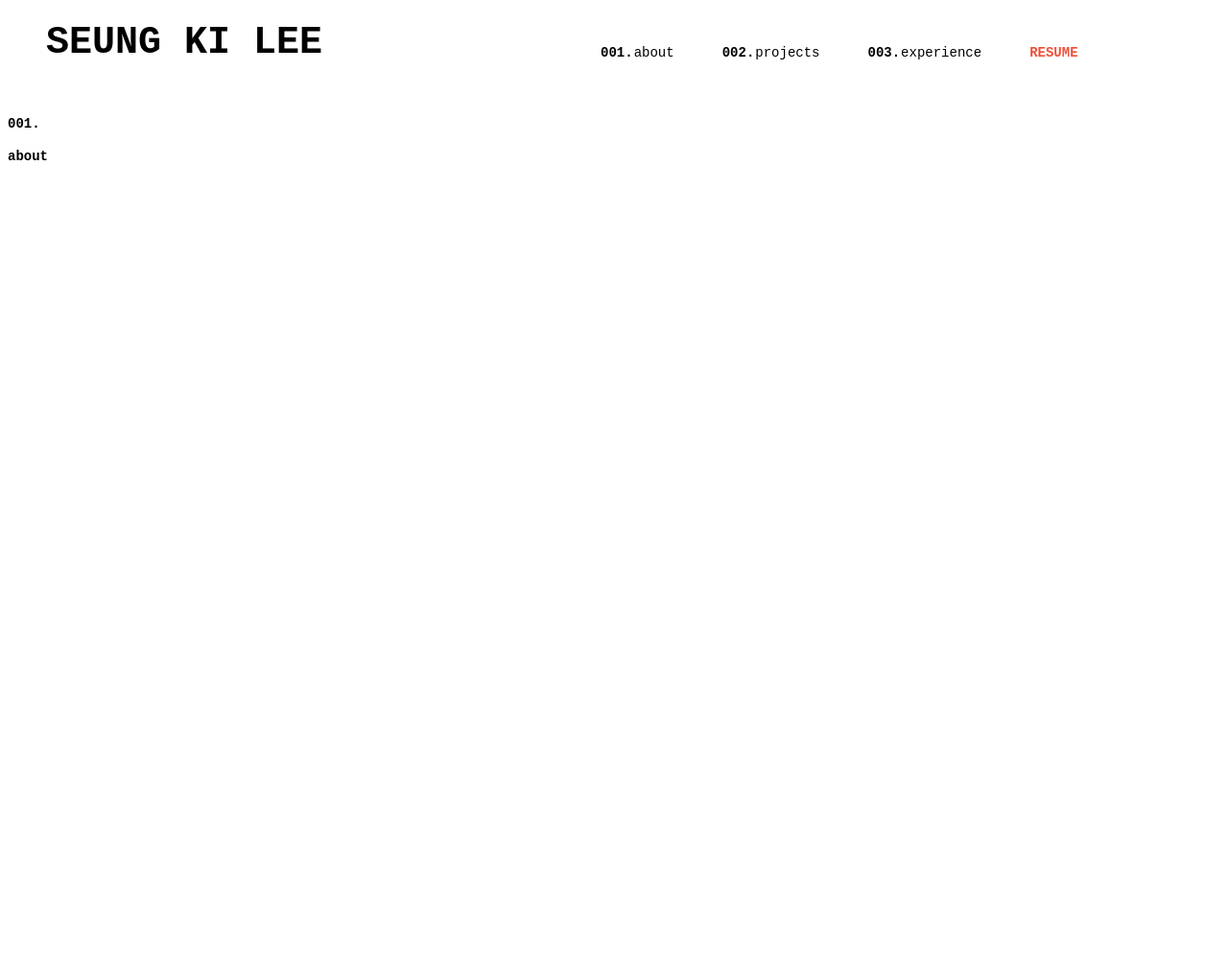
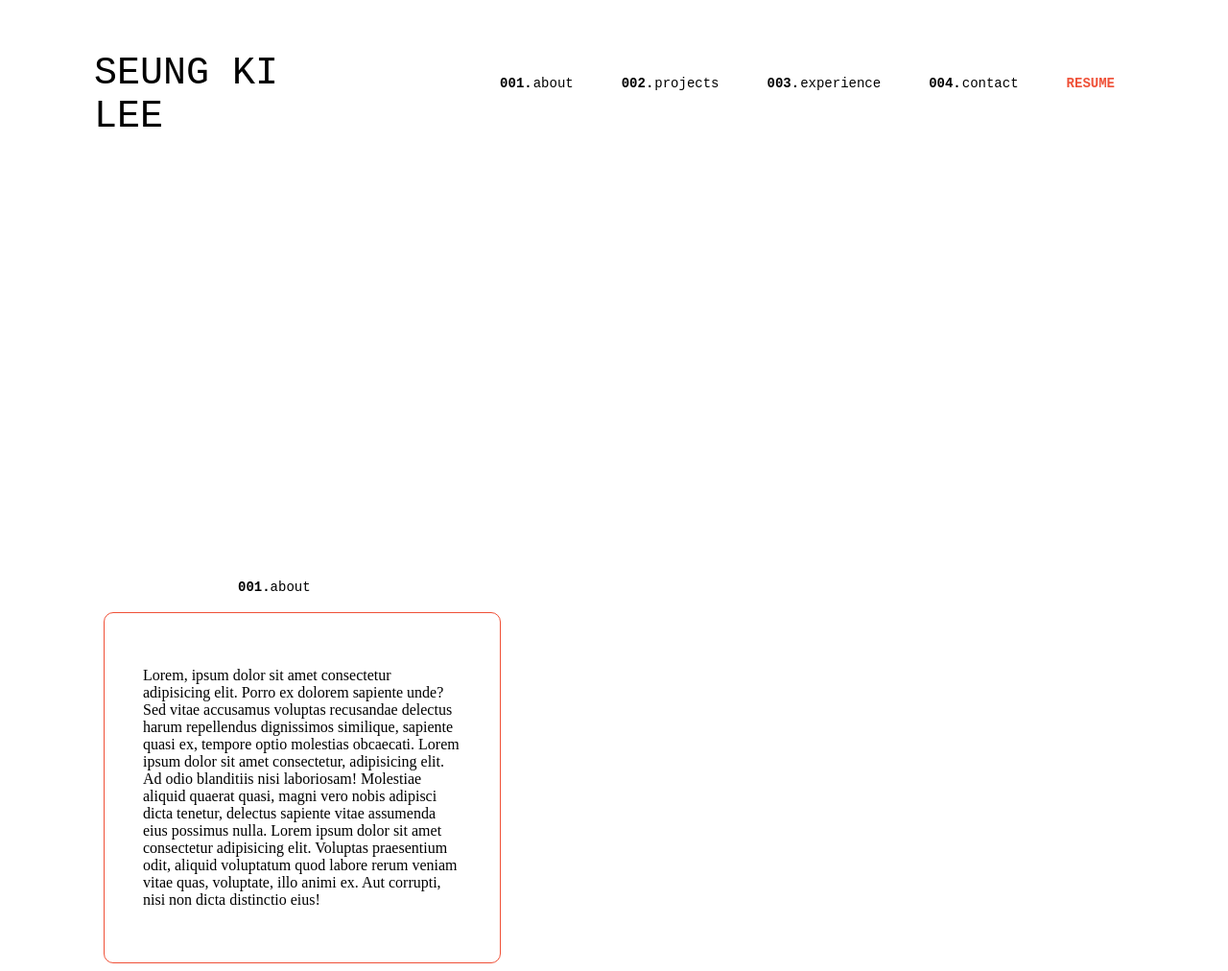
Before and after one commit to stvnlee890/Portfolio-Website, a plain HTML site: page index.html in a window 1280 px wide. Shown: the whole page at 96% size. Before the commit the page ends 800 px from the top, so only its background shows below. Drawn offline with Linux system fonts and the light colour scheme; a web font is replaced by a local one.

Commit message:
dev branch

```diff
--- a/index.html
+++ b/index.html
@@ -9,24 +9,35 @@
   <link href="https://fonts.googleapis.com/css2?family=Spline+Sans+Mono:wght@300;600&display=swap" rel="stylesheet">
   <title>Seung Ki Lee</title>
 </head>
+
+<body>
+  <div class="header">
   <header class="navigation">
     <ul class="top-nav-bar">
       <li id="top-nav-name">SEUNG KI LEE</li>
       <div class="top-navigation">
         <li class="top-nav-number" id="one">001.</li>
-      <li class="nav">about</li>
+        <li class="nav" id="about">about</li>
+          <a id="intro" #introduction></a>
         <li class="top-nav-number" id="two">002.</li>
-      <li class="nav">projects</li>
-      <li class="top-nav-number" id="three" >003.</li>
-      <li class="nav">experience</li>
-      <li class="nav" id="resume">RESUME</li>
+        <li class="nav" id="projects">projects</li>
+        <li class="top-nav-number" id="three">003.</li>
+        <li class="nav" id="experience">experience</li>
+        <li class="top-nav-number" id="four">004.</li>
+        <li class="nav" id="contact">contact</li>
+        <li class="nav" id="resume"> RESUME</li>
       </div>
     </ul>
   </header>
-<body>
+</div>
   <div class="introduction">
     <h4 class="body-number">001.</h4>
     <h4 class="body-title"> about</h4>
   </div>
+
+  <div class="intro-content">
+    <p>Lorem, ipsum dolor sit amet consectetur adipisicing elit. Porro ex dolorem sapiente unde? Sed vitae accusamus voluptas recusandae delectus harum repellendus dignissimos similique, sapiente quasi ex, tempore optio molestias obcaecati. Lorem ipsum dolor sit amet consectetur, adipisicing elit. Ad odio blanditiis nisi laboriosam! Molestiae aliquid quaerat quasi, magni vero nobis adipisci dicta tenetur, delectus sapiente vitae assumenda eius possimus nulla. Lorem ipsum dolor sit amet consectetur adipisicing elit. Voluptas praesentium odit, aliquid voluptatum quod labore rerum veniam vitae quas, voluptate, illo animi ex. Aut corrupti, nisi non dicta distinctio eius!</p>
+  </div>
 </body>
+<script src="script.js"></script>
 </html>
--- a/script.js
+++ b/script.js
@@ -0,0 +1,7 @@
+
+const resume = document.querySelector('#resume')
+console.log(resume)
+
+resume.addEventListener('click', function (){
+  console.log('resume page')
+})
--- a/style.css
+++ b/style.css
@@ -1,20 +1,22 @@
-header, ul {
+
+/*---HEADER---*/
+.header, ul {
   list-style: none;
   display: inline-flex;
   font-family: 'Spline Sans Mono', monospace;
 }
 .header {
-  font-family: 'Spline Sans Mono', monospace;
-
+  margin-top: 30px;
+  margin-left: 50px
 }
 #top-nav-name {
-  font-weight: 600;
+
   font-size: 40px;
-  padding-right: 250px;
+  padding-right: 85px;
 }
 .top-navigation {
   display: inline-flex;
-  padding: 25px 40px;
+  padding: 25px 60px;
 }
 li {
   padding-right: 100px;
@@ -33,7 +35,30 @@ li {
   font-weight: 600;
   color: rgba(235, 37, 6, 0.8)
 }
-body {
+
+
+/*---BODY---*/
+.introduction {
+  display: inline-flex;
   font-family: 'Spline Sans Mono', monospace;
   font-size: 14px;
 }
+
+.introduction {
+  padding: 25px 40px;
+  margin-left: 200px;
+  margin-top: 400px;
+  padding-bottom: 0px;
+}
+.body-title {
+  font-weight: 300;
+}
+.intro-content {
+  border: 1px solid rgba(235, 37, 6, 0.8);
+  border-radius: 10px;
+  margin-right: 750px;
+  margin-left: 100px
+}
+p {
+  padding: 40px;
+}
```
Lines whose indentation alone changed are shown as unchanged.
